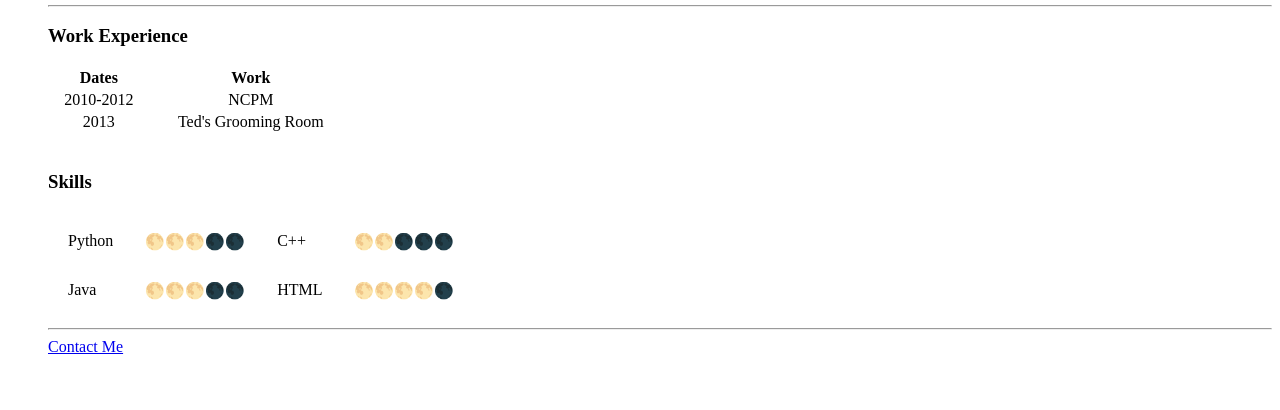
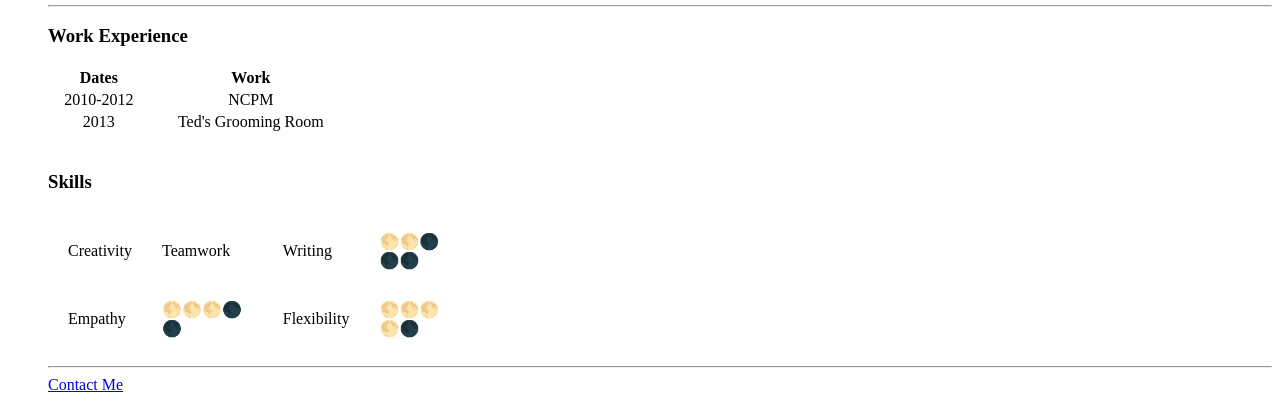
Before and after one commit to k3r1mY/CV, a plain HTML site: page index.html in a window 1280 px wide. Shown: the part 1154-1564 px from the top of the page. Before the commit the page ends 1526 px from the top, so only its background shows below. Drawn offline with Linux system fonts and the light colour scheme.

Commit message:
Update index.html
Edited skills

```diff
--- a/index.html
+++ b/index.html
@@ -81,15 +81,15 @@
     <h3><strong>Skills</strong></h3>
     <table cellspacing="  10" cellpadding="10" style="width:35%">
       <tr>
-        <td>Python</td>
-        <td>🌕🌕🌕🌑🌑</td>
-        <td>C++</td>
+        <td>Creativity</td>
+        <td>Teamwork</td>
+        <td>Writing</td>
         <td>🌕🌕🌑🌑🌑</td>
       </tr>
       <tr>
-        <td>Java</td>
+        <td>Empathy</td>
         <td>🌕🌕🌕🌑🌑</td>
-        <td>HTML</td>
+        <td>Flexibility</td>
         <td>🌕🌕🌕🌕🌑</td>
       </tr>
     </table>
```
